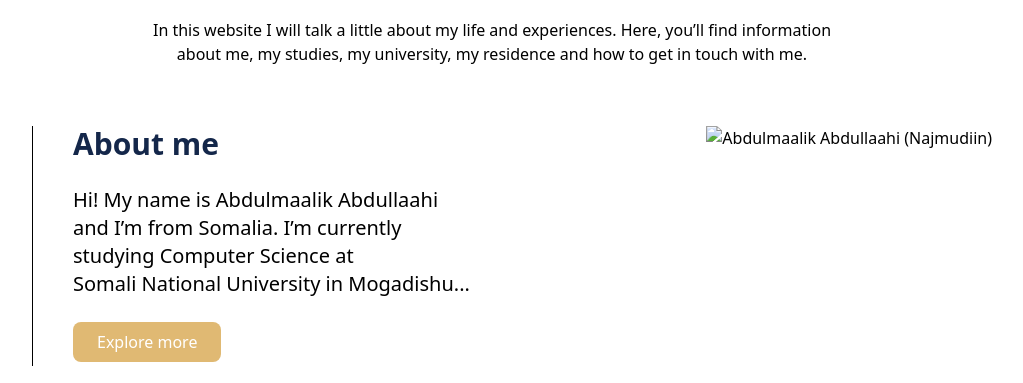
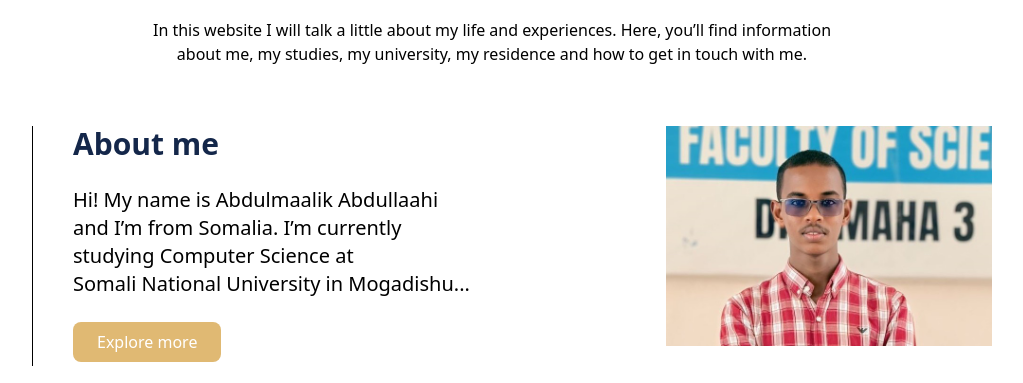
Before and after one commit to Najmudiin11/njweb_1, a website: page src/index.html in a window 1280 px wide. Shown: the part 802-1185 px from the top of the page, without its empty margins (148-1171 px from the left). Drawn offline with nearby package versions, Linux system fonts and the light colour scheme; files that its build step writes are made by us from their sources; the site is published under a folder, as on GitHub Pages, so addresses that start at the root find nothing.

Commit message:
Update index.html

```diff
--- a/src/index.html
+++ b/src/index.html
@@ -89,13 +89,13 @@
           <button class="btns">Explore more</button>
         </div>
       </div>
-      <img class="lg:h-55 md:h-45 sm:h-35 " src="/src/photos/nj-2.jpg" alt="Abdulmaalik Abdullaahi (Najmudiin)">
+      <img class="lg:h-55 md:h-45 sm:h-35 " src="photos/nj-2.jpg" alt="Abdulmaalik Abdullaahi (Najmudiin)">
 
     </div>
 
 
     <div class="flex pt-10 justify-between">
-      <img class="lg:h-55 md:h-45 sm:h-35 mx-10" src="/src/photos/gah.jpg" alt="Abdulmaalik Abdullaahi (Najmudiin)">
+      <img class="lg:h-55 md:h-45 sm:h-35 mx-10" src="photos/gah.jpg" alt="Abdulmaalik Abdullaahi (Najmudiin)">
 
       <div class="flex">
 
@@ -135,7 +135,7 @@
           </div>
         </div>
 
-      <img class="lg:h-55 md:h-45 sm:h-35 " src="/src/photos/alnuur.jpg" alt="Abdulmaalik Abdullaahi (Najmudiin)">
+      <img class="lg:h-55 md:h-45 sm:h-35 " src="photos/alnuur.jpg" alt="Abdulmaalik Abdullaahi (Najmudiin)">
 
     </div>
   </section>
```
